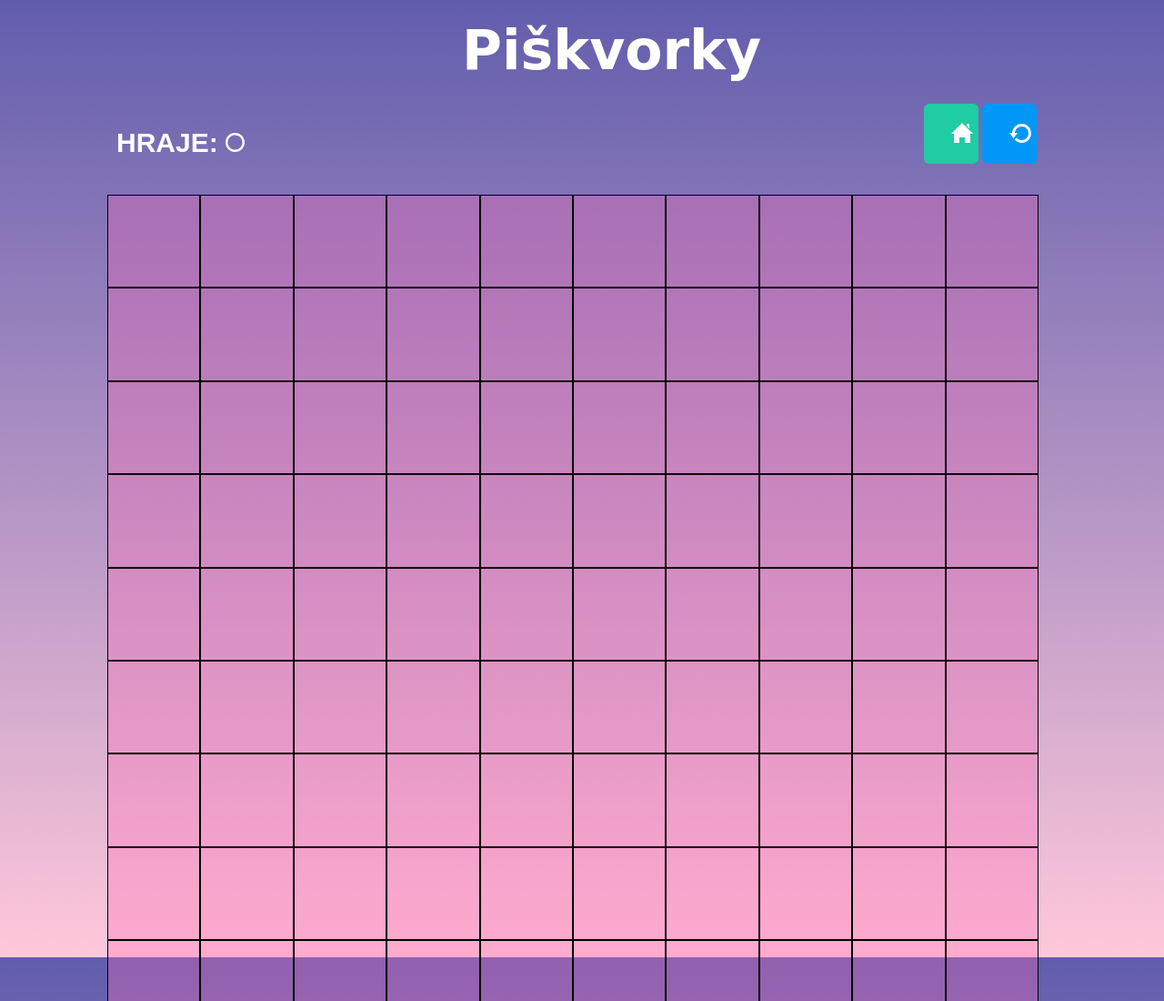
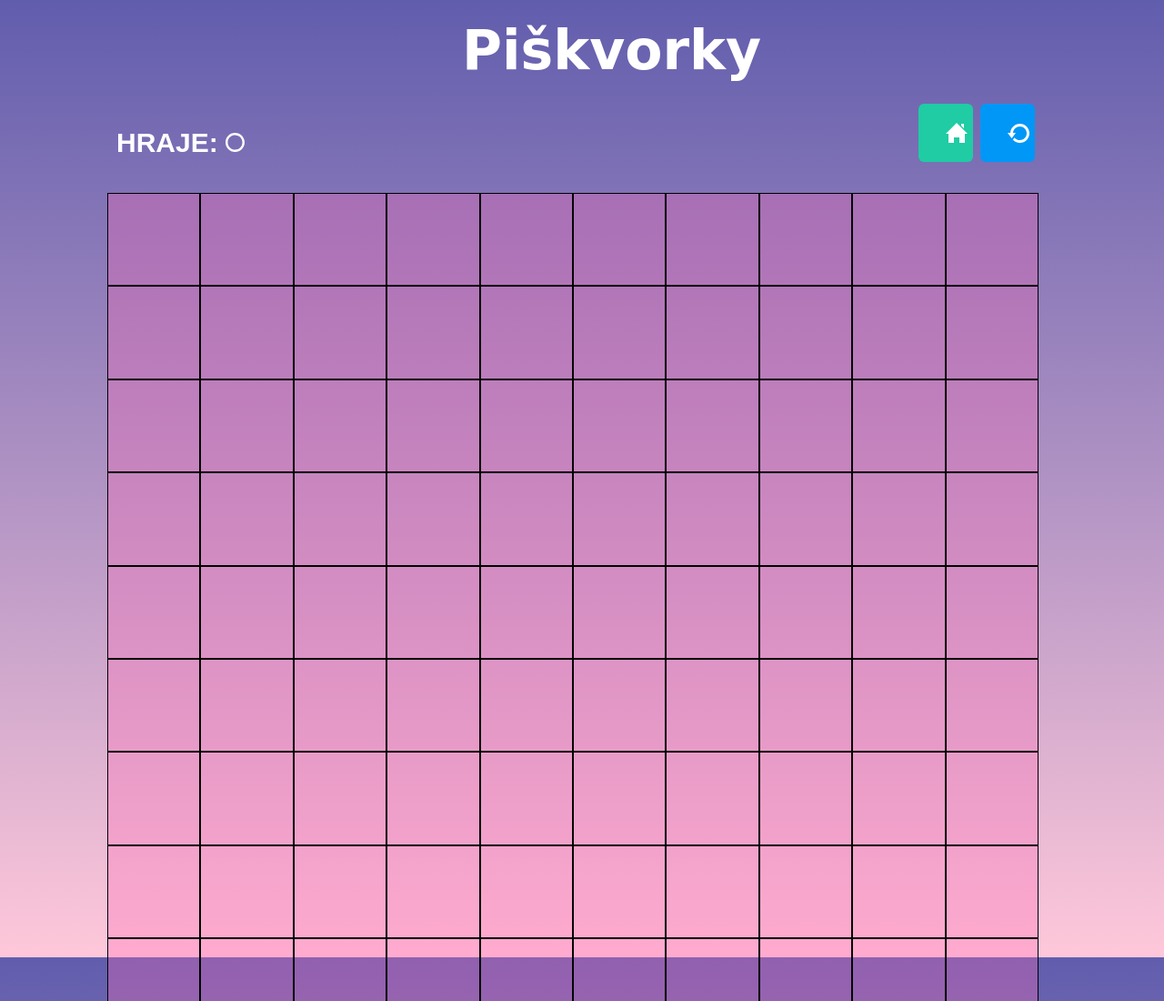
Before and after one commit to Vilena-hub/PISKVORKY, a plain HTML site: page hra.html in a window 1280 px wide. Shown: the top 1100 px of the page at 91% size. Drawn offline with Linux system fonts and the light colour scheme.

Commit message:
Dalsi uprava HTML

```diff
--- a/hra.html
+++ b/hra.html
@@ -18,13 +18,13 @@
   <div class="hraje"> <p> <b>HRAJE:  </b> <img class = "circle" src="images/circle.svg" alt="obrazek kolecka"></p>
   </div>
 
-  <div class="tlacitka">
+ <div class="tlacitka">
  <div class="tlacitkoDomecek">
- <a href="index.html"><img src="home.svg"  alt="tlacitkoDomecek"></a>
+ <a href="index.html"><img src="home.svg" class="center"  alt="tlacitkoDomecek"></a>
  </div>
 
  <div class="tlacitkoRestart">
- <a href="hra.html"><img src="restart.svg"  alt="tlacitkoRestart"></a>
+ <a href="hra.html"><img src="restart.svg"  class="center" alt="tlacitkoRestart"></a>
  </div>
  </div>
  </div>
--- a/styles.css
+++ b/styles.css
@@ -142,7 +142,7 @@ h3 {
   background-color:#1fcca4;
   padding: 20px 30px;
   font-size: 10px;
-  margin: 4px 2px;
+  margin: 4px;
   width: 8%;
   border-radius:6px;
 }
@@ -156,7 +156,7 @@ h3 {
   color: white;
   padding: 20px 30px;
   font-size: 10px;
-  margin: 4px 2px;
+  margin: 4px;
   width: 8%;
   border-radius:6px;
 }
@@ -199,6 +199,12 @@ h3 {
  margin-left:110px;
     }
 
+  .center {
+  display: block;
+  margin-left: auto;
+  margin-right: auto;
+  background-position: center;
+    }
 
 .circle {
 width: 0.7em;
```
